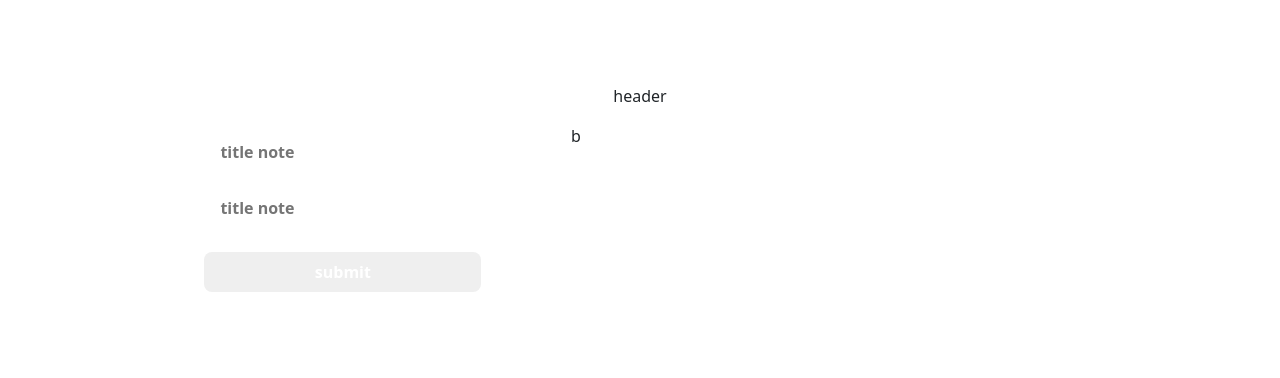
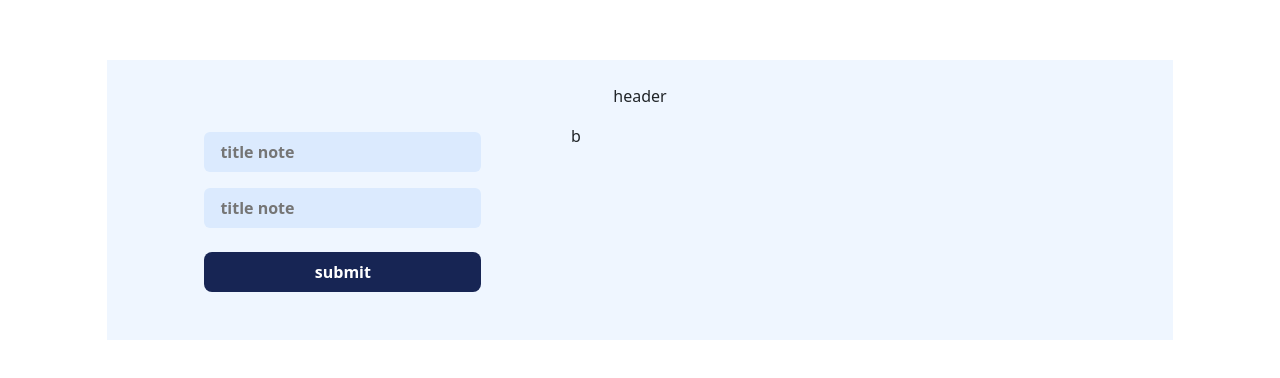
Before and after one commit to MiaadEstakhri/note-app, a React (Vite) app: page / in a window 1280 px wide. Shown: the part 200-578 px from the top of the page. Built offline with nearby package versions, Linux system fonts and the light colour scheme.

Commit message:
style to button and input and background to note-container

```diff
--- a/src/App.css
+++ b/src/App.css
@@ -0,0 +1,11 @@
+.note-container {
+    background: #eff6ff;
+}
+
+.btn-note {
+    background: #172554;
+}
+
+.input-note {
+    background: #dbeafe;
+}
```
